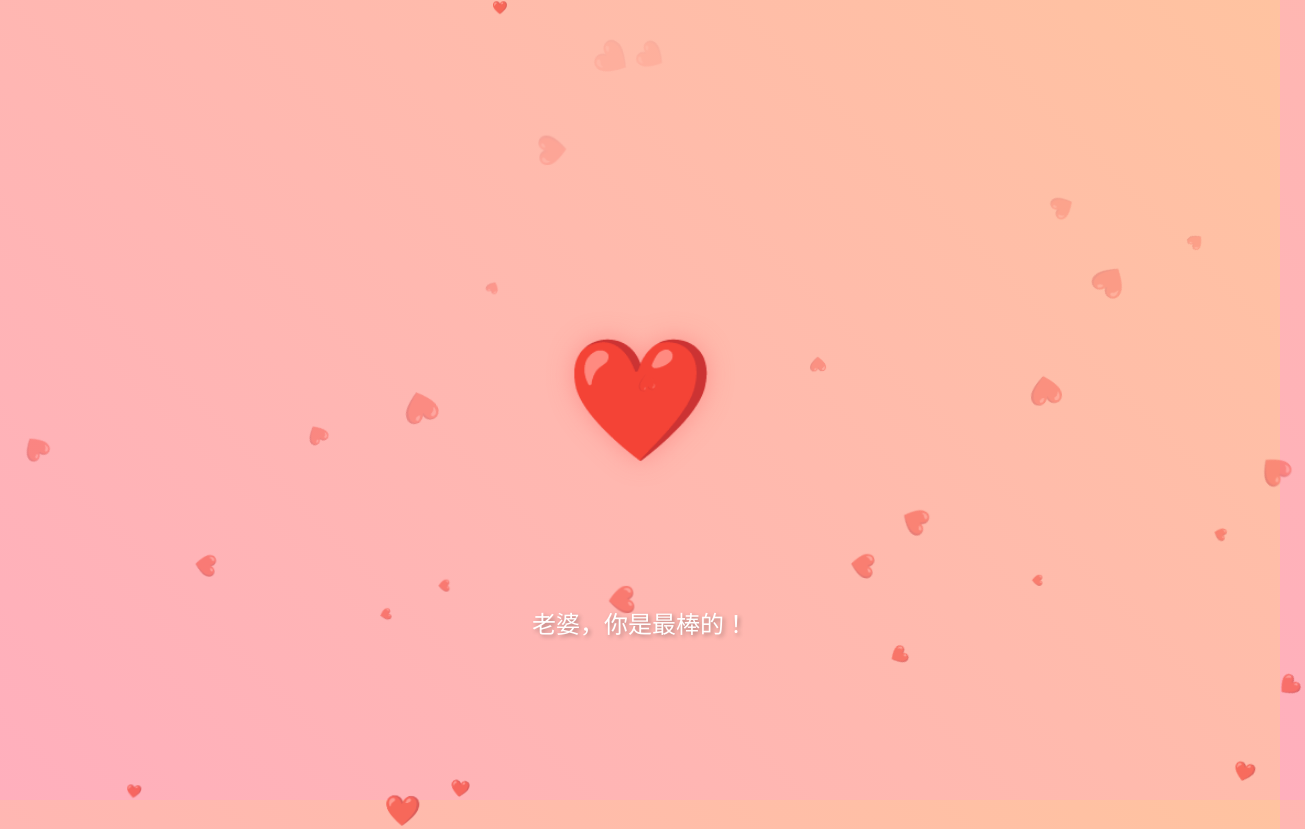
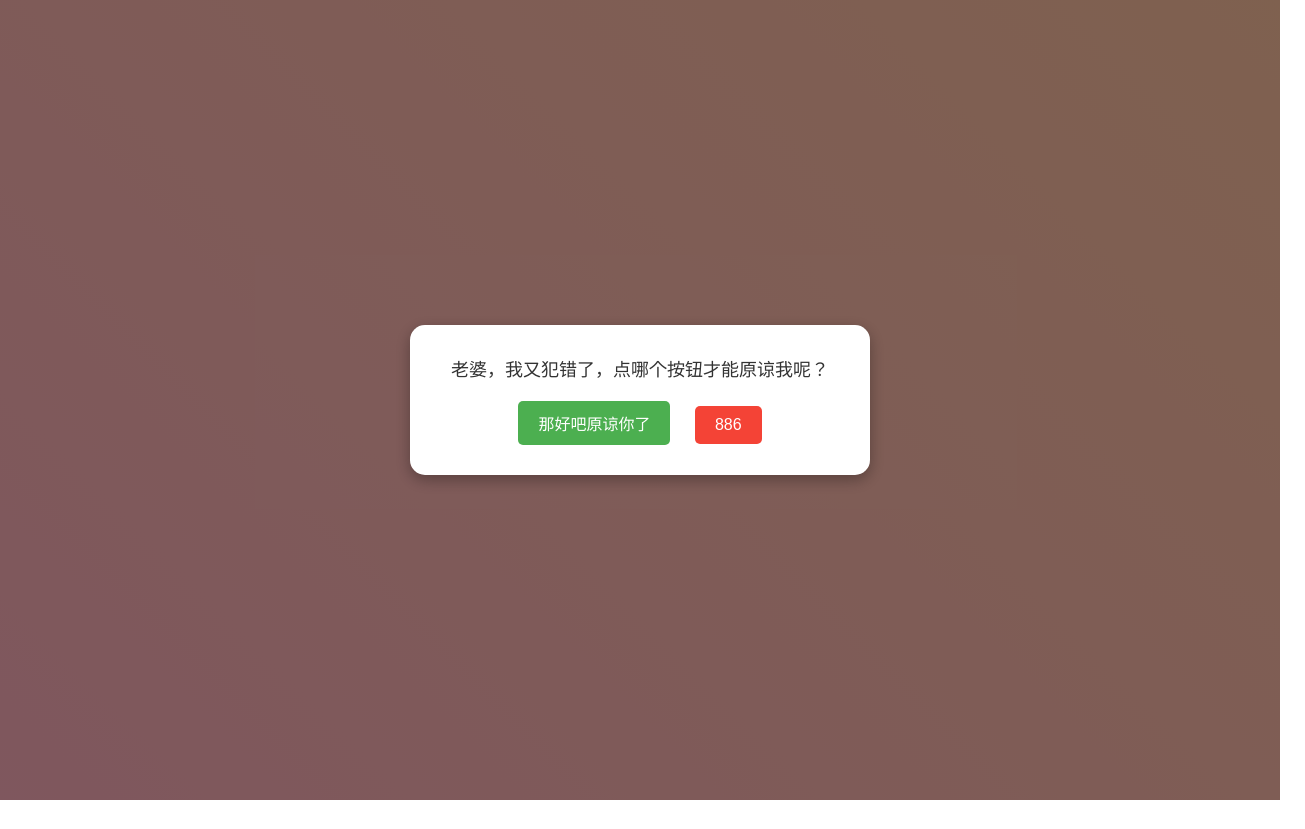
Before and after one commit to p7incip19/love-animation, a plain HTML site: page index.html in a window 1280 px wide. Shown: the whole page, 1305 px wide, since content can reach past the window. After the commit the page ends 800 px from the top, so only its background shows below. Drawn offline with Linux system fonts and the light colour scheme.

Commit message:
Add interactive popup feature with forgiveness and virus effect

```diff
--- a/index.html
+++ b/index.html
@@ -1,7 +1,7 @@
 <!DOCTYPE html>
 <html>
 <head>
-    <title>给老婆的爱心动画</title>
+    <title>给老婆的惊喜</title>
     <style>
         body {
             margin: 0;
@@ -72,10 +72,86 @@
             50% { opacity: 1; }
             100% { opacity: 0.7; }
         }
+
+        /* 弹窗样式 */
+        .modal {
+            position: fixed;
+            top: 0;
+            left: 0;
+            width: 100%;
+            height: 100%;
+            background-color: rgba(0,0,0,0.5);
+            display: flex;
+            justify-content: center;
+            align-items: center;
+            z-index: 1000;
+        }
+
+        .modal-content {
+            background: white;
+            padding: 30px;
+            border-radius: 15px;
+            text-align: center;
+            box-shadow: 0 5px 15px rgba(0,0,0,0.3);
+            max-width: 80%;
+            width: 400px;
+        }
+
+        .modal-buttons {
+            margin-top: 20px;
+        }
+
+        .modal-button {
+            padding: 10px 20px;
+            margin: 0 10px;
+            border: none;
+            border-radius: 5px;
+            cursor: pointer;
+            font-size: 16px;
+            transition: all 0.3s;
+        }
+
+        .forgive-btn {
+            background-color: #4CAF50;
+            color: white;
+        }
+
+        .exit-btn {
+            background-color: #f44336;
+            color: white;
+        }
+
+        .forgive-btn:hover {
+            background-color: #45a049;
+            transform: scale(1.05);
+        }
+
+        .exit-btn:hover {
+            background-color: #d32f2f;
+            transform: scale(1.05);
+        }
+
+        .modal-text {
+            font-size: 18px;
+            margin-bottom: 20px;
+            color: #333;
+        }
     </style>
 </head>
 <body>
-    <div class="container">
+    <!-- 初始弹窗 -->
+    <div class="modal" id="initialModal">
+        <div class="modal-content">
+            <div class="modal-text">老婆，我又犯错了，点哪个按钮才能原谅我呢？</div>
+            <div class="modal-buttons">
+                <button class="modal-button forgive-btn" onclick="showMainAnimation()">那好吧原谅你了</button>
+                <button class="modal-button exit-btn" onclick="createMorePopups()">886</button>
+            </div>
+        </div>
+    </div>
+
+    <!-- 主内容（初始隐藏） -->
+    <div class="container" id="mainContainer" style="display:none;">
         <div class="heart">❤️</div>
         <div class="message">老婆，你是最棒的！</div>
         <div class="floating-hearts" id="hearts"></div>
@@ -102,33 +178,52 @@
             }
         }
 
+        // 显示主动画
+        function showMainAnimation() {
+            document.getElementById('initialModal').style.display = 'none';
+            document.getElementById('mainContainer').style.display = 'flex';
+            createHearts();
+        }
+
+        // 创建更多弹窗（病毒效果）
+        let popupCount = 0;
+        const maxPopups = 10;
+
+        function createMorePopups() {
+            if (popupCount >= maxPopups) {
+                // 达到最大弹窗数后显示主动画
+                showMainAnimation();
+                return;
+            }
+
+            popupCount++;
+
+            const modal = document.createElement('div');
+            modal.className = 'modal';
+            modal.id = 'popup_' + Date.now();
+            modal.innerHTML = `
+                <div class="modal-content">
+                    <div class="modal-text">第 ${popupCount} 次拒绝，确定不再给我机会了吗？</div>
+                    <div class="modal-buttons">
+                        <button class="modal-button forgive-btn" onclick="showMainAnimation()">心软一下</button>
+                        <button class="modal-button exit-btn" onclick="this.closest('.modal').remove(); createMorePopups();">继续拒绝</button>
+                    </div>
+                </div>
+            `;
+
+            document.body.appendChild(modal);
+
+            // 添加随机位置
+            const content = modal.querySelector('.modal-content');
+            content.style.position = 'absolute';
+            content.style.top = Math.random() * 50 + 'vh';
+            content.style.left = Math.random() * 50 + 'vw';
+        }
+
         // 页面加载时创建爱心
         window.onload = function() {
-            createHearts();
+            // 不自动创建爱心，等待用户选择原谅
         };
-
-        // 每隔几秒再创建一些爱心
-        setInterval(() => {
-            if (document.querySelectorAll('.floating-heart').length < 30) {
-                const heart = document.createElement('div');
-                heart.className = 'floating-heart';
-                heart.innerHTML = '❤️';
-
-                heart.style.left = Math.random() * 100 + 'vw';
-                heart.style.animationDelay = '0s';
-                heart.style.animationDuration = (Math.random() * 3 + 4) + 's';
-                heart.style.fontSize = (Math.random() * 20 + 10) + 'px';
-
-                document.querySelector('.floating-hearts').appendChild(heart);
-
-                // 移除多余的爱心，避免太多
-                setTimeout(() => {
-                    if (heart.parentNode) {
-                        heart.remove();
-                    }
-                }, 6000);
-            }
-        }, 500);
     </script>
 </body>
 </html>
```
